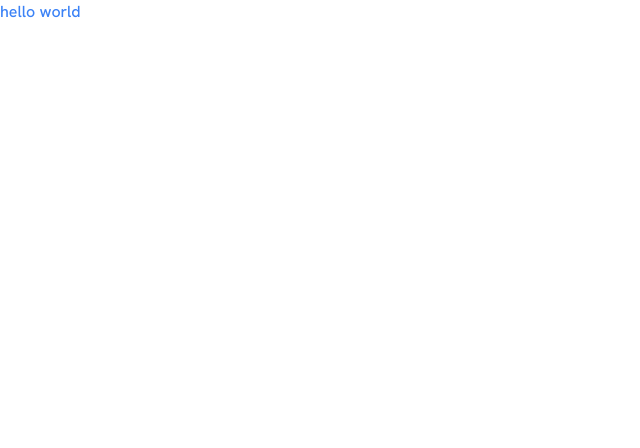
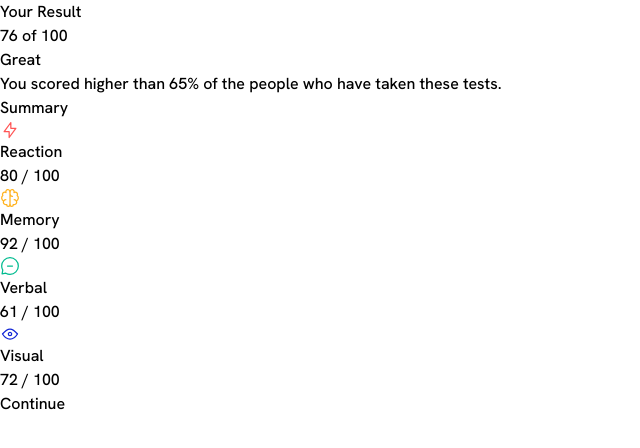
Before and after one commit to Chamara-Wijepala/fem-results-summary-component, a website: page index.html in a window 1280 px wide. Shown: the whole page, without its empty margins (0-640 px from the left). Drawn offline with Linux system fonts and the light colour scheme.

Commit message:
Add content to page

```diff
--- a/index.html
+++ b/index.html
@@ -9,6 +9,58 @@
   <title>Results Summary Component</title>
 </head>
 <body class="font-hanken">
-  <h1 class="text-blue-500">hello world</h1>
+  <main>
+    <div>
+      <div>
+        <h2>Your Result</h2>
+
+        <p><span>76</span> of 100</p>
+
+        <h3>Great</h3>
+
+        <p>You scored higher than 65% of the people who have taken these tests.</p>
+      </div>
+
+      <div>
+        <h2>Summary</h2>
+
+        <div id="summary-list">
+          <div>
+            <img src="./assets/images/icon-reaction.svg" alt="" aria-hidden>
+
+            <p>Reaction</p>
+
+            <p>80 / 100</p>
+          </div>
+
+          <div>
+            <img src="./assets/images/icon-memory.svg" alt="" aria-hidden>
+
+            <p>Memory</p>
+
+            <p>92 / 100</p>
+          </div>
+
+          <div>
+            <img src="./assets/images/icon-verbal.svg" alt="" aria-hidden>
+
+            <p>Verbal</p>
+
+            <p>61 / 100</p>
+          </div>
+
+          <div>
+            <img src="./assets/images/icon-visual.svg" alt="" aria-hidden>
+
+            <p>Visual</p>
+
+            <p>72 / 100</p>
+          </div>
+        </div>
+
+        <button>Continue</button>
+      </div>
+    </div>
+  </main>
 </body>
 </html>
```
Also changed, not shown: assets/images/icon-memory.svg (added), assets/images/icon-reaction.svg (added), assets/images/icon-verbal.svg (added), assets/images/icon-visual.svg (added).
